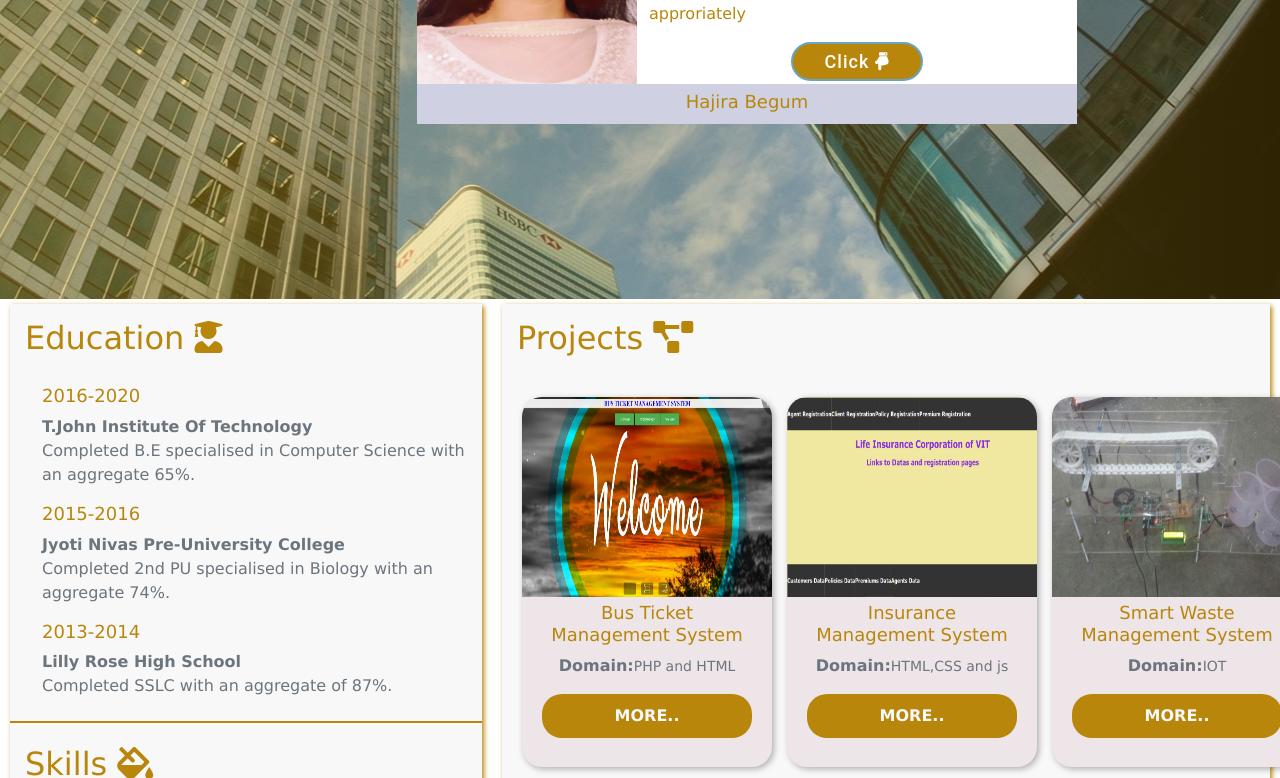
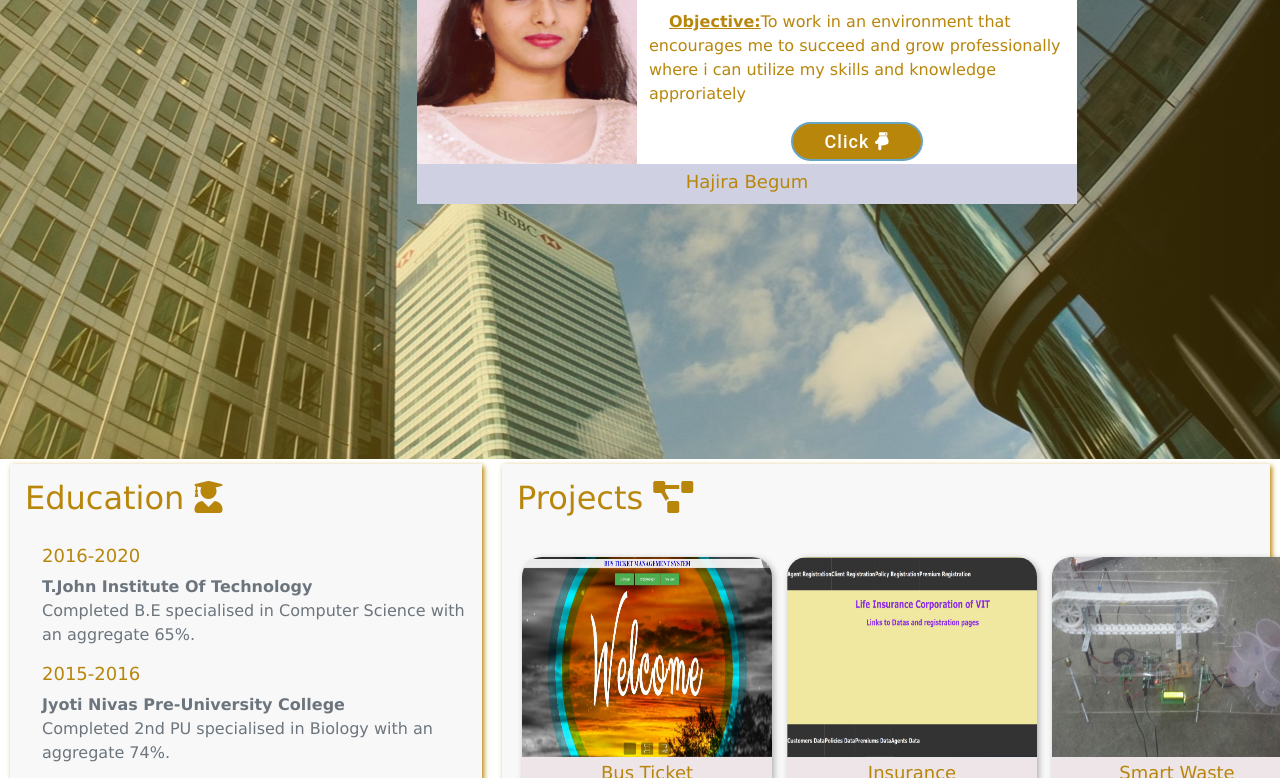
Before and after one commit to Hajira-begum/CVweb.github.io, a plain HTML site: page cv.html in a window 1280 px wide. Shown: the part 397-1175 px from the top of the page. Drawn offline with nearby package versions, Linux system fonts and the light colour scheme.

Commit message:
Update cv.css

```diff
--- a/cv.css
+++ b/cv.css
@@ -16,7 +16,7 @@ html{
   /*background*/
   #background {
     width: 100%;
-    height: 80vh;
+    height: 100vh;
     overflow: hidden;
     position: relative;
     text-align: center;
@@ -94,7 +94,7 @@ div.colimg{
     /*education*/
     .maincontainer{
       display: flex;
-      flex-direction: row;
+      flex-direction:row;
     }
     .containerleft{
        width:40%;
@@ -329,8 +329,6 @@ div.colimg{
   background:linear-gradient(to right, rgba(240, 221, 56, 0.311),rgba(240, 225, 88, 0.9));
 
 }
-
-
 .conticon {
   width:35px;
   height:35px;
@@ -393,7 +391,7 @@ div.colimg{
 .maincontainer{
 display:flex;
 flex-direction:row;
-      flex-wrap: wrap;
+flex-wrap:wrap;
 flex-grow:1;
 }
 .containerleft{
@@ -420,3 +418,13 @@ display:none;
 }
 
 }
+
+
+/*.conticon{
+margin:3px 150px 3px 350px;
+  width:100px;
+}
+.conticon a{
+  margin-right:20px;
+
+  }*/
```
Lines whose indentation alone changed are shown as unchanged.
